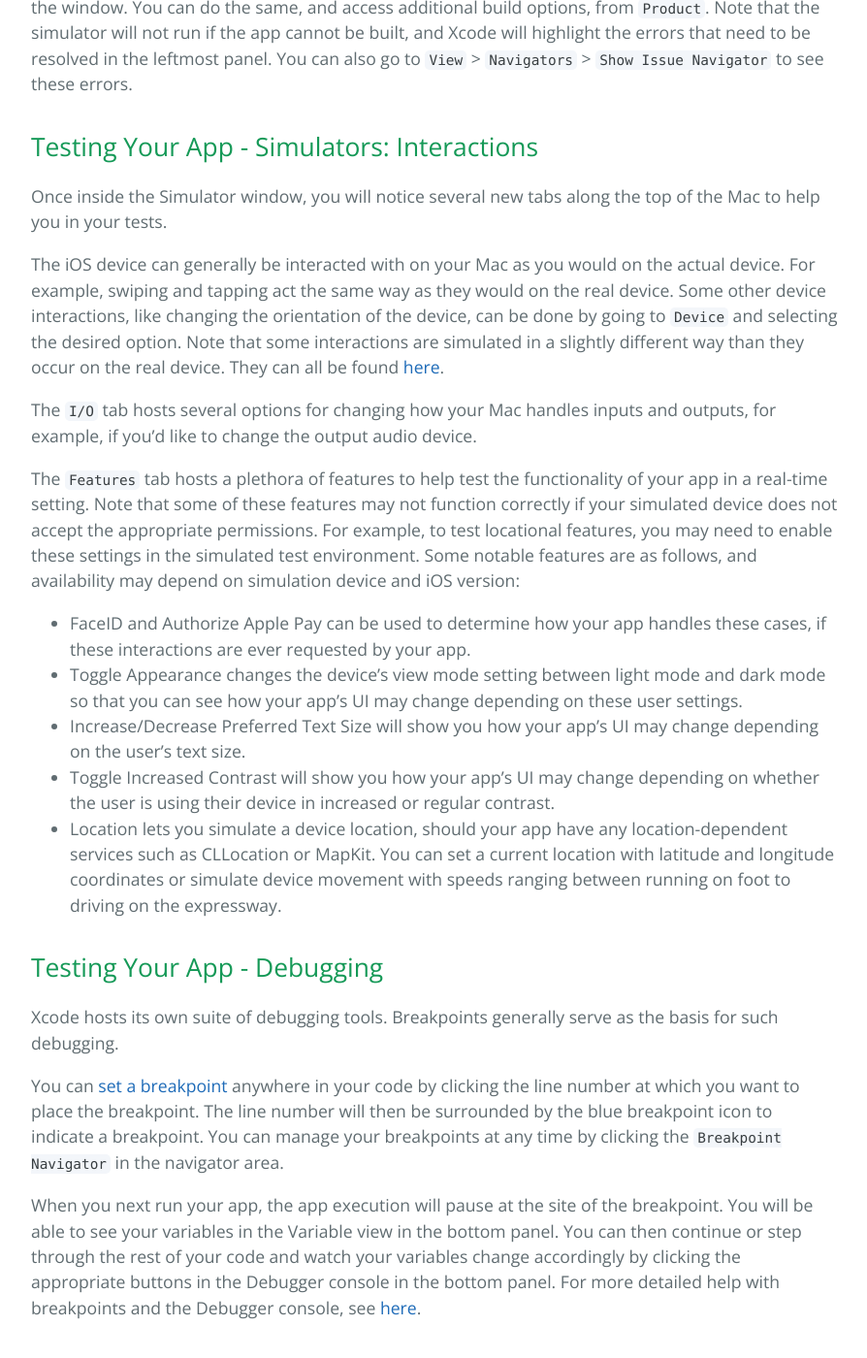
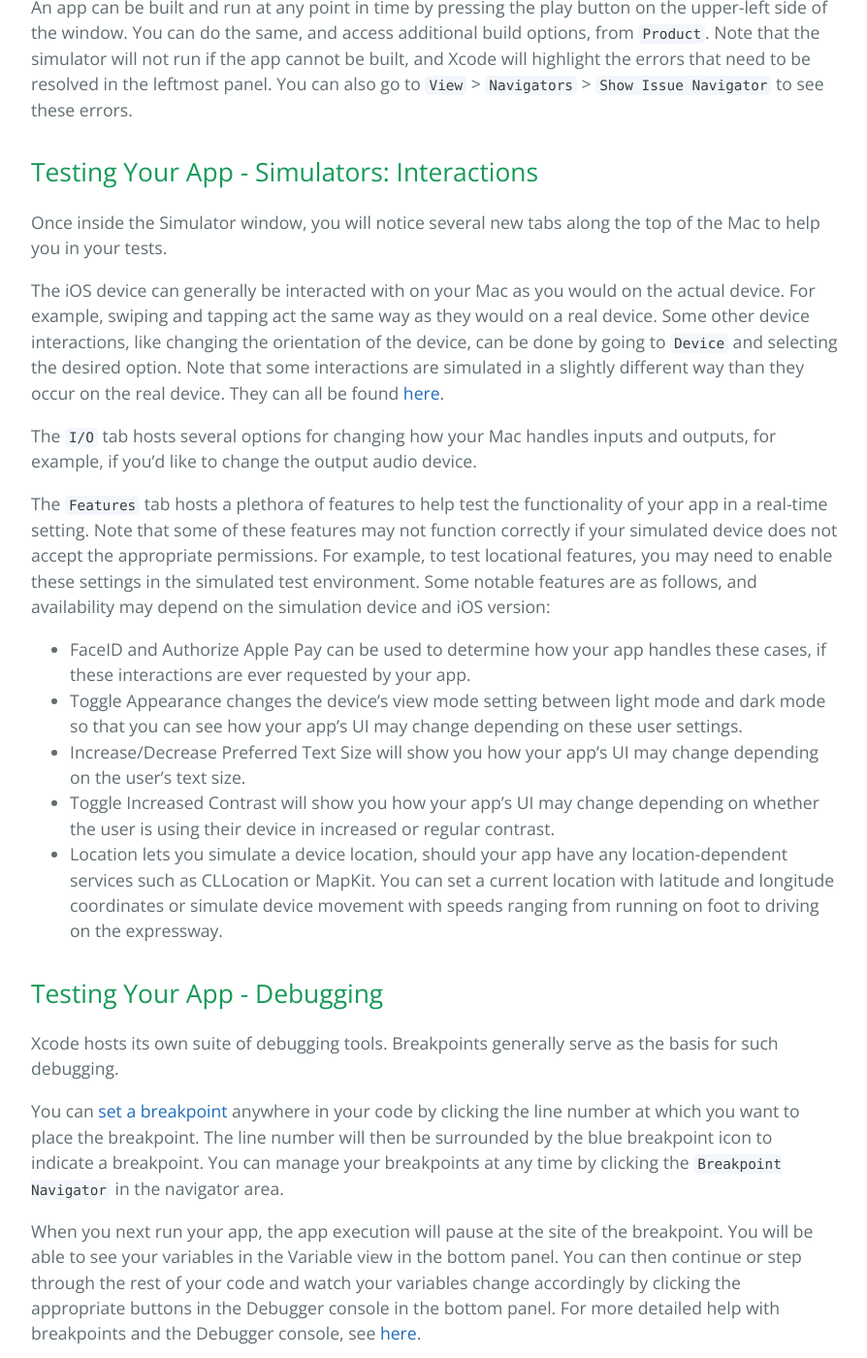
Before and after one commit to learning-software-engineering/learning-software-engineering.github.io, a Jekyll site: the page built from Topics/Tech_Stacks/swift.md, in a window 1280 px wide and 1400 px high, scrolled down 4130 px. Shown: the whole window at 97% size, without its empty margins (192-1086 px from the left). Built offline with Jekyll 4.4.1, drawn with Linux system fonts in a browser that asks for light colours; our own code applies the rules of GitHub Pages for plain Markdown files; some of the changed text lies outside the part shown.

Commit message:
Update swift.md

```diff
--- a/Topics/Tech_Stacks/swift.md
+++ b/Topics/Tech_Stacks/swift.md
@@ -82,16 +82,16 @@ An app can be built and run at any point in time by pressing the play button on
 ## Testing Your App - Simulators: Interactions
 Once inside the Simulator window, you will notice several new tabs along the top of the Mac to help you in your tests.
 
-The iOS device can generally be interacted with on your Mac as you would on the actual device. For example, swiping and tapping act the same way as they would on the real device. Some other device interactions, like changing the orientation of the device, can be done by going to `Device` and selecting the desired option. Note that some interactions are simulated in a slightly different way than they occur on the real device. They can all be found [here](https://developer.apple.com/documentation/xcode/interacting-with-your-app-in-the-ios-or-ipados-simulator).
+The iOS device can generally be interacted with on your Mac as you would on the actual device. For example, swiping and tapping act the same way as they would on a real device. Some other device interactions, like changing the orientation of the device, can be done by going to `Device` and selecting the desired option. Note that some interactions are simulated in a slightly different way than they occur on the real device. They can all be found [here](https://developer.apple.com/documentation/xcode/interacting-with-your-app-in-the-ios-or-ipados-simulator).
 
 The `I/O` tab hosts several options for changing how your Mac handles inputs and outputs, for example, if you'd like to change the output audio device.
 
-The `Features` tab hosts a plethora of features to help test the functionality of your app in a real-time setting. Note that some of these features may not function correctly if your simulated device does not accept the appropriate permissions. For example, to test locational features, you may need to enable these settings in the simulated test environment. Some notable features are as follows, and availability may depend on simulation device and iOS version:
+The `Features` tab hosts a plethora of features to help test the functionality of your app in a real-time setting. Note that some of these features may not function correctly if your simulated device does not accept the appropriate permissions. For example, to test locational features, you may need to enable these settings in the simulated test environment. Some notable features are as follows, and availability may depend on the simulation device and iOS version:
 * FaceID and Authorize Apple Pay can be used to determine how your app handles these cases, if these interactions are ever requested by your app.
 * Toggle Appearance changes the device's view mode setting between light mode and dark mode so that you can see how your app’s UI may change depending on these user settings.
 * Increase/Decrease Preferred Text Size will show you how your app’s UI may change depending on the user’s text size.
 * Toggle Increased Contrast will show you how your app’s UI may change depending on whether the user is using their device in increased or regular contrast.
-* Location lets you simulate a device location, should your app have any location-dependent services such as CLLocation or MapKit. You can set a current location with latitude and longitude coordinates or simulate device movement with speeds ranging between running on foot to driving on the expressway.
+* Location lets you simulate a device location, should your app have any location-dependent services such as CLLocation or MapKit. You can set a current location with latitude and longitude coordinates or simulate device movement with speeds ranging from running on foot to driving on the expressway.
 
 ## Testing Your App - Debugging
 Xcode hosts its own suite of debugging tools. Breakpoints generally serve as the basis for such debugging.
```
Also changed, not shown: other parts of Topics/Tech_Stacks/swift.md (+6 -6 lines).
